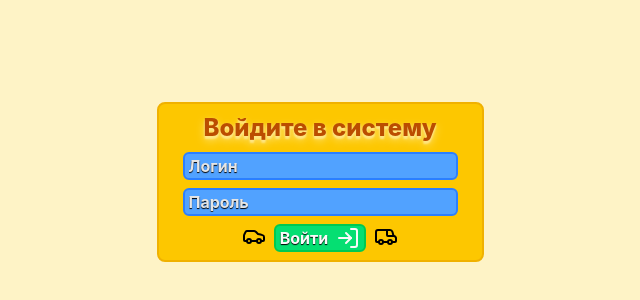
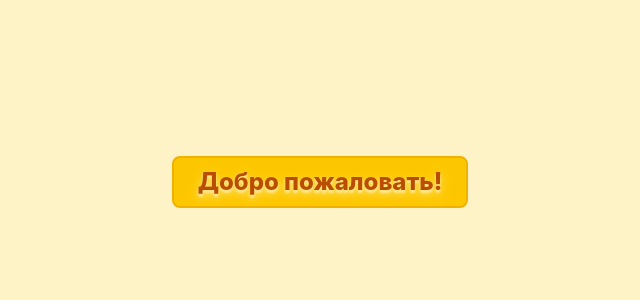
Before and after one commit to Efimish-archive/university-6sem-project-management-frontend, a React (Vite) app: page / in a window 1280 px wide. Shown: the part 218-518 px from the top of the page, without its empty margins (320-960 px from the left). Built offline with nearby package versions, Linux system fonts and the light colour scheme.

Commit message:
feat: add react router and 3 pages

```diff
--- a/package.json
+++ b/package.json
@@ -16,6 +16,7 @@
     "lucide-react": "^1.8.0",
     "react": "^19.2.4",
     "react-dom": "^19.2.4",
+    "react-router": "^7.14.1",
     "tailwindcss": "^4.2.2"
   },
   "devDependencies": {
--- a/src/main.tsx
+++ b/src/main.tsx
@@ -1,11 +1,21 @@
 import "@/index.css";
 
+import { createRoot } from "react-dom/client";
 import { StrictMode } from "react";
-import { createRoot } from "react-dom/client";
-import App from "@/App.tsx";
+import { BrowserRouter, Routes, Route } from "react-router";
+
+import Home from "@/pages/Home";
+import Login from "@/pages/Login.tsx";
+import NotFound from "@/pages/NotFound";
 
 createRoot(document.getElementById("root")!).render(
   <StrictMode>
-    <App />
+    <BrowserRouter>
+      <Routes>
+        <Route path="/" element={<Home />} />
+        <Route path="/login" element={<Login />} />
+        <Route path="*" element={<NotFound />} />
+      </Routes>
+    </BrowserRouter>
   </StrictMode>,
 );
--- /dev/null
+++ b/src/pages/Home.tsx
@@ -0,0 +1,13 @@
+function Home() {
+  return (
+    <div className="flex h-screen w-screen items-center justify-center bg-amber-100">
+      <div className="flex flex-col items-center gap-2 rounded-lg border-2 border-yellow-500 bg-yellow-400 px-6 py-2">
+        <h1 className="text-2xl font-extrabold text-amber-700 text-shadow-amber-200 text-shadow-lg">
+          Добро пожаловать!
+        </h1>
+      </div>
+    </div>
+  );
+}
+
+export default Home;
--- a/src/App.tsx
+++ b/src/pages/Login.tsx
@@ -1,7 +1,7 @@
 import { useState } from "react";
 import { LogIn, Car, Van } from "lucide-react";
 
-function App() {
+function Login() {
   const [login, setLogin] = useState("");
   const [password, setPassword] = useState("");
 
@@ -38,4 +38,4 @@ function App() {
   );
 }
 
-export default App;
+export default Login;
--- /dev/null
+++ b/src/pages/NotFound.tsx
@@ -0,0 +1,22 @@
+import { Link } from "react-router";
+import { Home } from "lucide-react";
+
+function NotFound() {
+  return (
+    <div className="flex h-screen w-screen items-center justify-center bg-amber-100">
+      <div className="flex flex-col items-center gap-2 rounded-lg border-2 border-yellow-500 bg-yellow-400 px-6 py-2">
+        <h1 className="text-2xl font-extrabold text-amber-700 text-shadow-amber-200 text-shadow-lg">
+          <p>Страница не найдена :(</p>
+          <p className="flex gap-2">
+            Можете пройти
+            <Link className="flex align-bottom text-blue-600" to="/">
+              <Home size={30} /> домой <Home size={30} />
+            </Link>
+          </p>
+        </h1>
+      </div>
+    </div>
+  );
+}
+
+export default NotFound;
```
Also changed, not shown: 1 other file (tests, documents, lock files or other folders).
